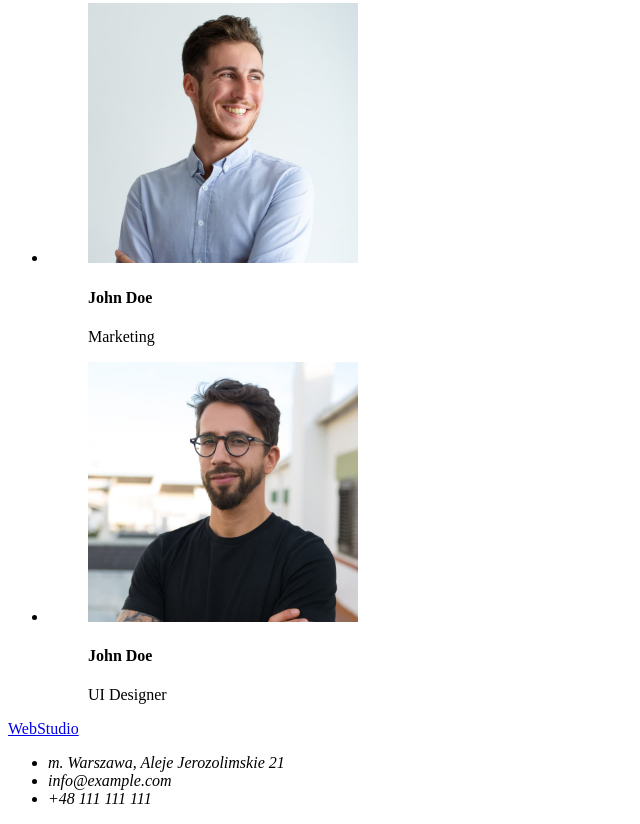
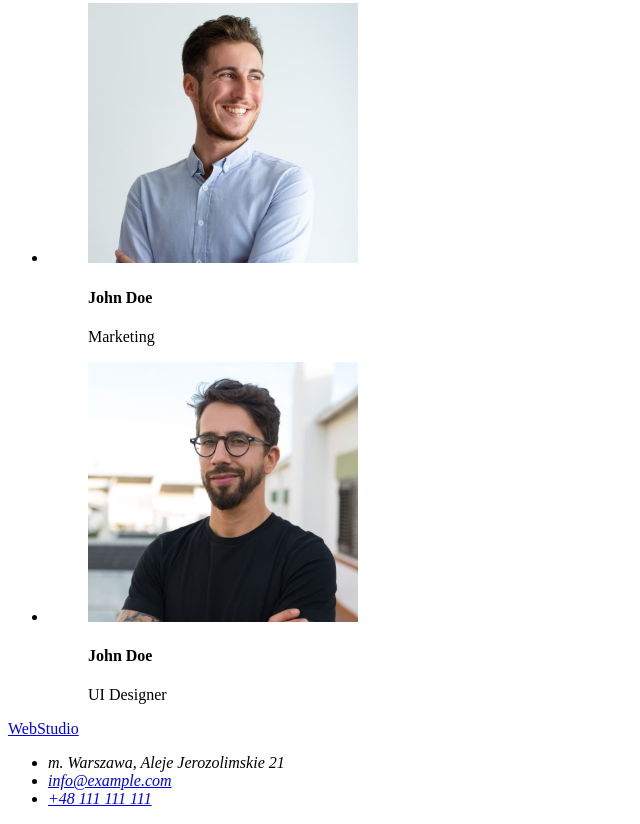
Before and after one commit to hubertpamula/goit-markup-hw-01, a plain HTML site: page index.html in a window 1280 px wide. Shown: the part 2282-3106 px from the top of the page, without its empty margins (0-640 px from the left). Drawn offline with Linux system fonts and the light colour scheme.

Commit message:
dodanie linków

```diff
--- a/index.html
+++ b/index.html
@@ -154,8 +154,8 @@
       <address>
         <ul>
           <li>m. Warszawa, Aleje Jerozolimskie 21</li>
-          <li>info@example.com</li>
-          <li>+48 111 111 111</li>
+          <li><a href="mailto:info@example.com">info@example.com</a></li>
+          <li><a href="tel:+48-111-111-111">+48 111 111 111</a></li>
         </ul>
       </address>
     </footer>
```
